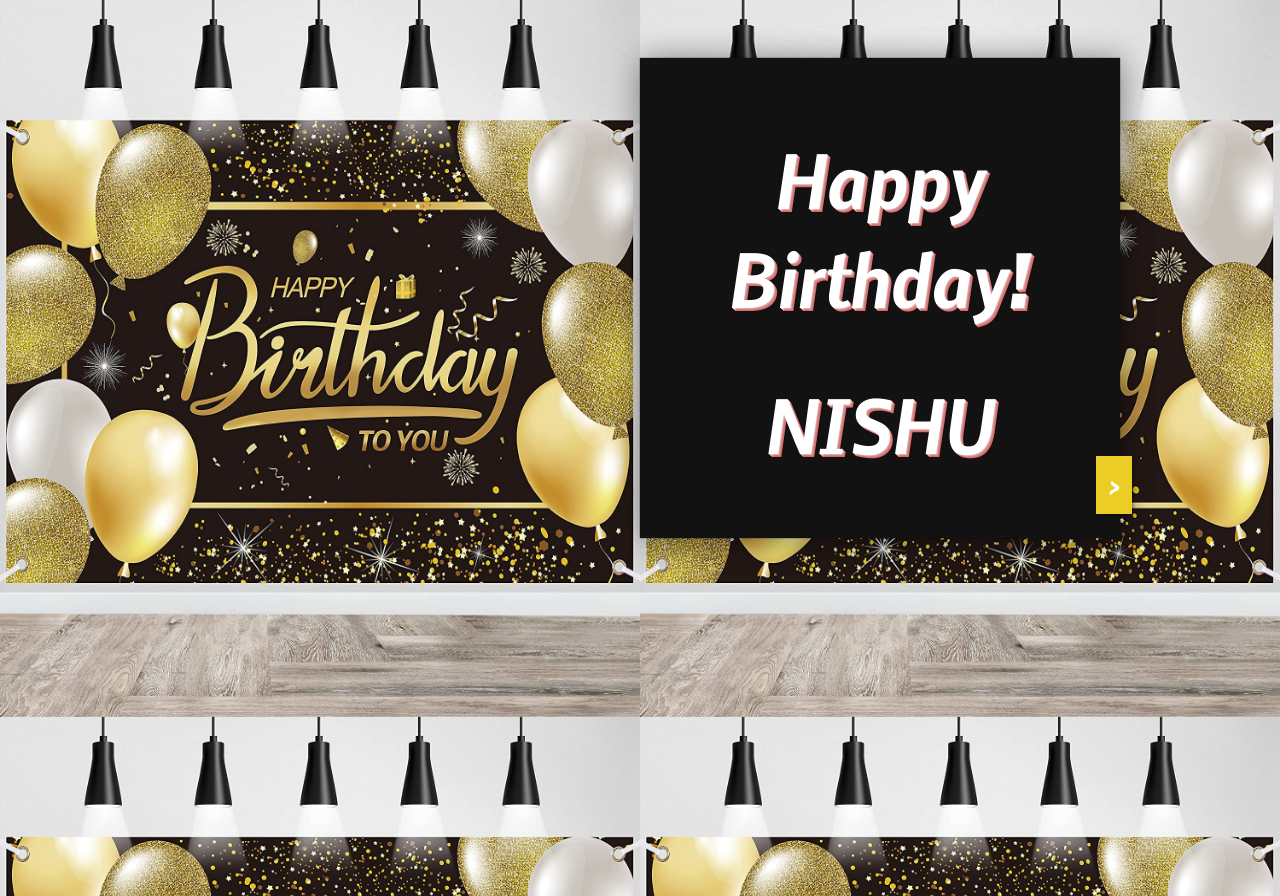
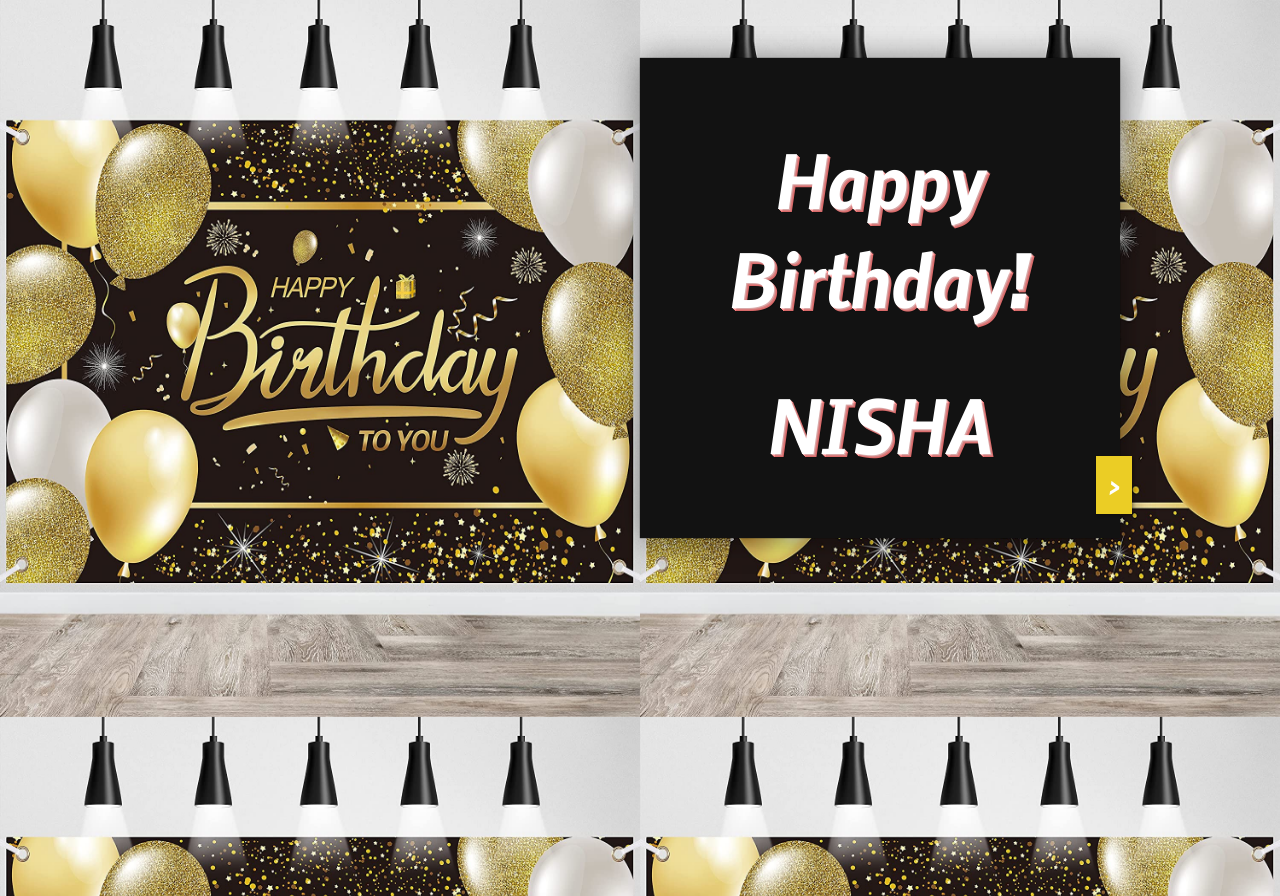
Before and after one commit to ashish739293/ashish.github.io, a plain HTML site: page Birthday.html in a window 1280 px wide. Drawn offline with Linux system fonts and the light colour scheme.

Commit message:
Update Birthday.html

```diff
--- a/Birthday.html
+++ b/Birthday.html
@@ -246,14 +246,14 @@ footer {
         <p>Enjoy your Day . Stay Blessed and Happy . Keep Smiling :)</p>
 
         <center><h4>from</h4></center>
-        <p class="signed">Ashi</p>
+        <p class="signed">HIMANSHU</p>
 
       </div>
     </div>
     <div id="card-front">
       <div class="wrap">
         <h1>Happy Birthday!</h1>
-        <h1> NISHU </h1>
+        <h1> NISHA </h1>
       </div>
       <button id="open">&gt;</button>
       <button id="close">&lt;</button>
```
